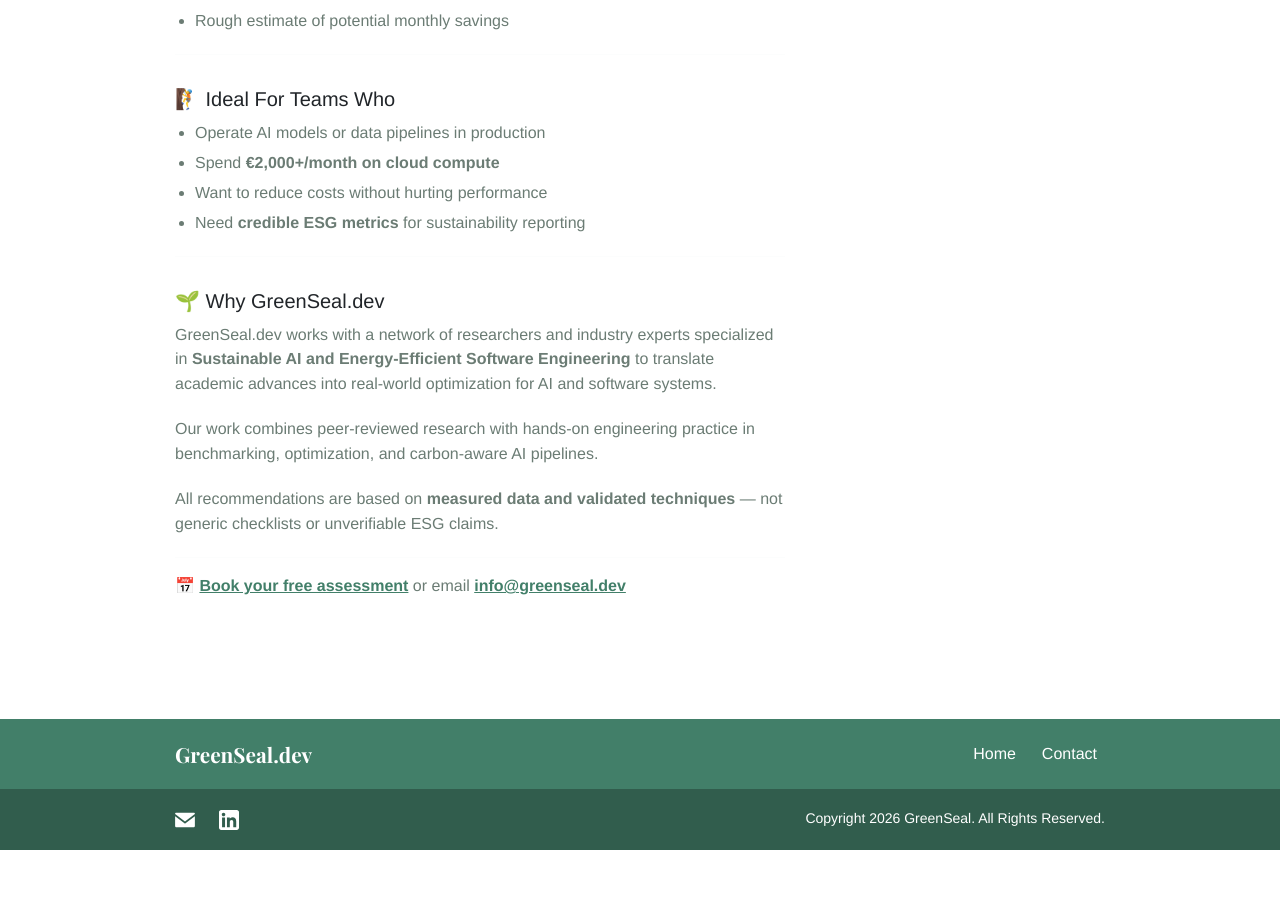
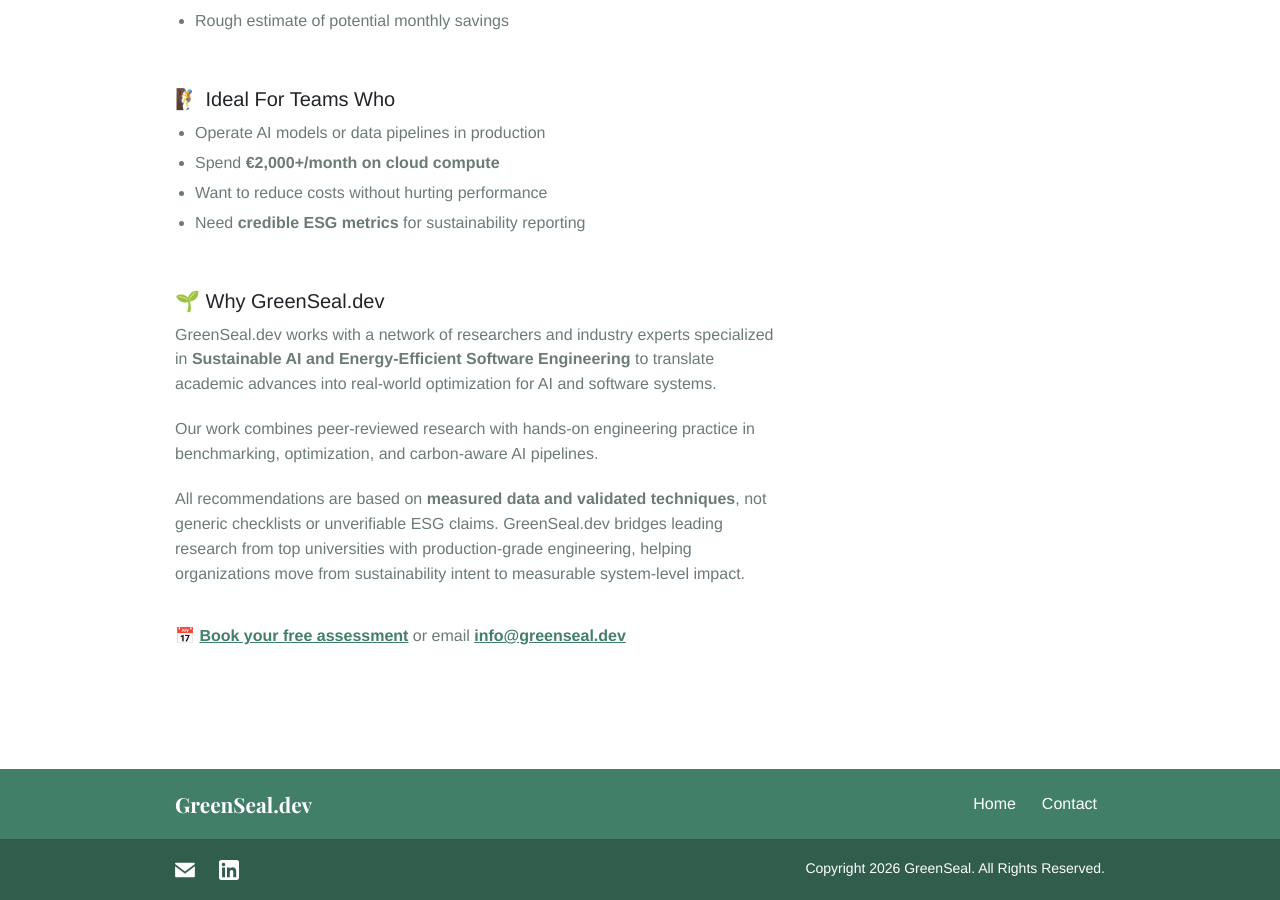
Before and after one commit to luiscruz/greenseal-website, a Jekyll site: the page built from contact.md, in a window 1280 px wide and 900 px high, scrolled down 716 px. Built offline with Jekyll 4.4.1, drawn with Linux system fonts in a browser that asks for light colours; before the commit the page ends 1566 px from its top, so only the background shows below that.

Commit message:
small typos

```diff
--- a/contact.md
+++ b/contact.md
@@ -42,8 +42,8 @@
 
 Our work combines peer-reviewed research with hands-on engineering practice in benchmarking, optimization, and carbon-aware AI pipelines.
 
-All recommendations are based on **measured data and validated techniques** — not generic checklists or unverifiable ESG claims.
-
+All recommendations are based on **measured data and validated techniques**, not generic checklists or unverifiable ESG claims.
+GreenSeal.dev bridges leading research from top universities with production-grade engineering, helping organizations move from sustainability intent to measurable system-level impact.
 
 ---
 
```
Also changed, not shown: _services/efficiency-assessment.md (+1 -1 lines), _services/greenscan.md (+1 -1 lines).
